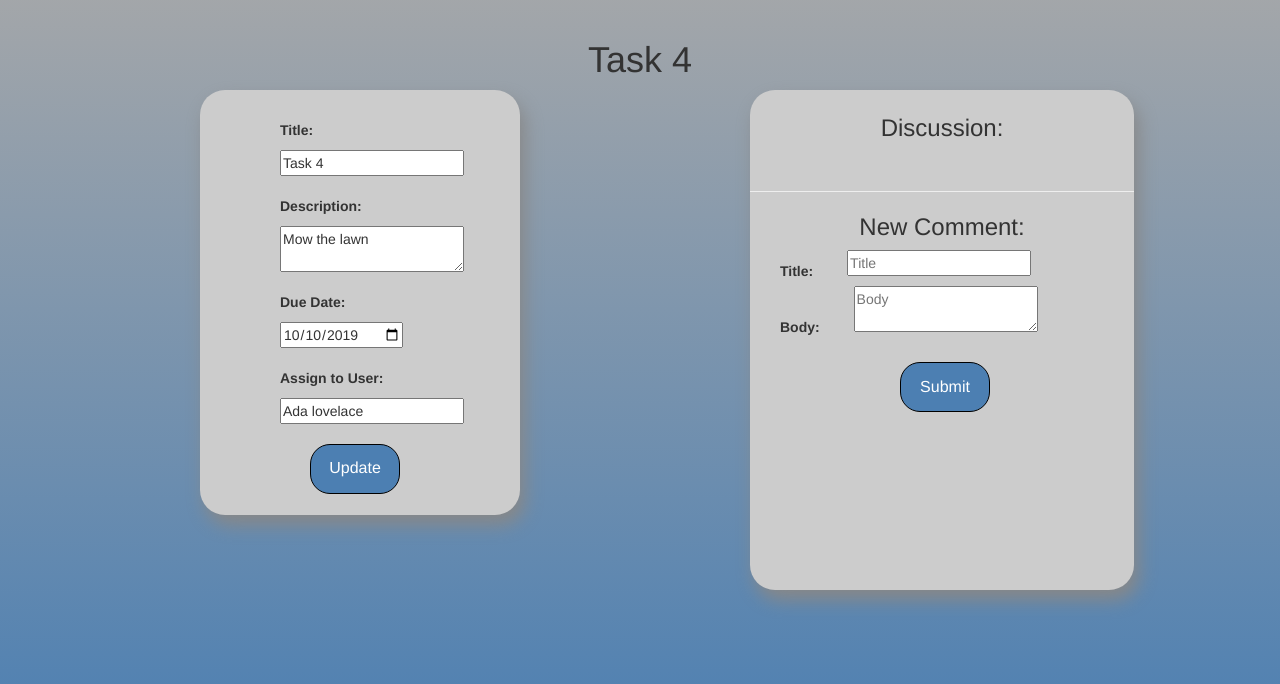
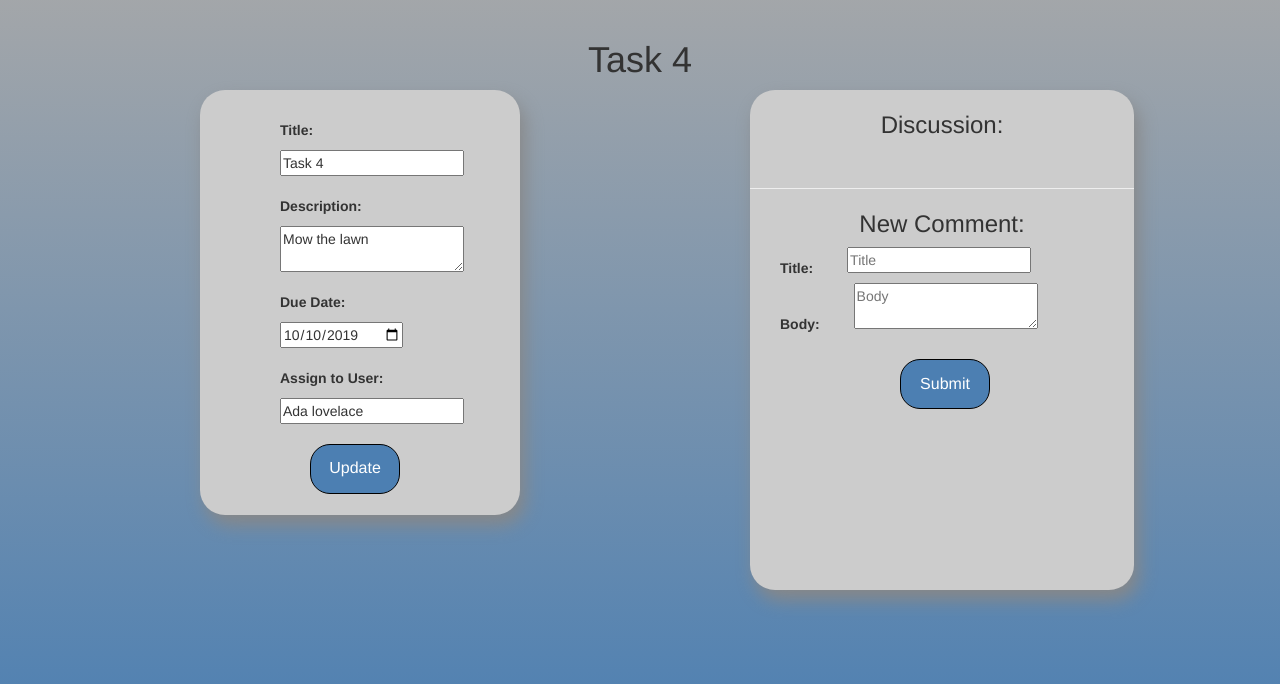
Before and after one commit to Rossmallow/CSC394_CapstoneProject, a Django app: page /tasks/13/ in a window 1280 px wide. Shown: the part 52-736 px from the top of the page. Run offline with Django 3.2, Linux system fonts and the light colour scheme; a user stored in the database is signed in; data comes from the database, SQL or seed files in the repository; both versions use the stored data as it was after the commit; parts of the project's set-up code (start-up, migrations or seed data) failed here and were passed over; some libraries are stand-ins or nearby versions.

Commit message:
commit for styling tasks Page for redirect on reviews

```diff
--- a/csc394/csc394/templates/reviews/newReview.html
+++ b/csc394/csc394/templates/reviews/newReview.html
@@ -63,7 +63,6 @@
         <fieldset id="taskName">
             <label for="Task"> Task Name: </label>
             <label for="name">{{todoItem.title}}</label>
-            <input type="hidden" name="task" value={{todoItem.title}}>
         </fieldset>
         <fieldset id="OPerform">
             <label for="overallPerformance"> Overall Performance </label>
--- a/csc394/csc394/templates/tasks/taskDetails.html
+++ b/csc394/csc394/templates/tasks/taskDetails.html
@@ -132,7 +132,7 @@
         </div>
     </div>
     <div class="dicussion" id="formDiscussion">
-        <h3 style="padding-top: 5px;">Discussion:</h3>
+        <h3 style="padding-top: 2px;">Discussion:</h3>
         </br>
         {% for comment in comments %}
         <form id=discussion-form action="/tasks/{{todoItem.id}}/editComment/{{comment.id}}/" method="post">
```
Also changed, not shown: csc394/db.sqlite3.
